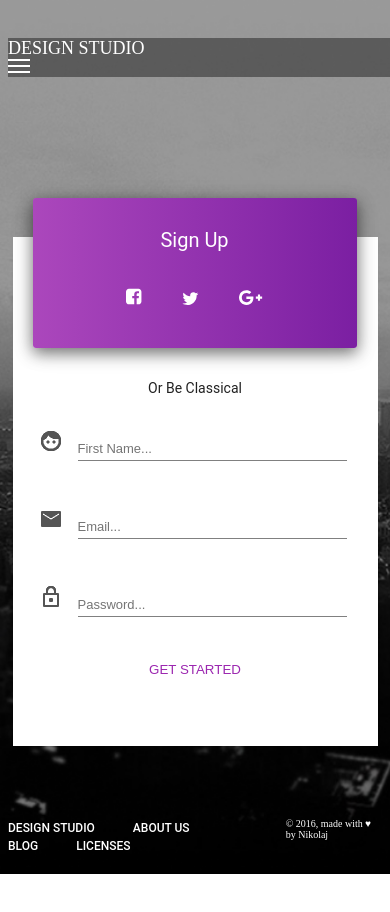
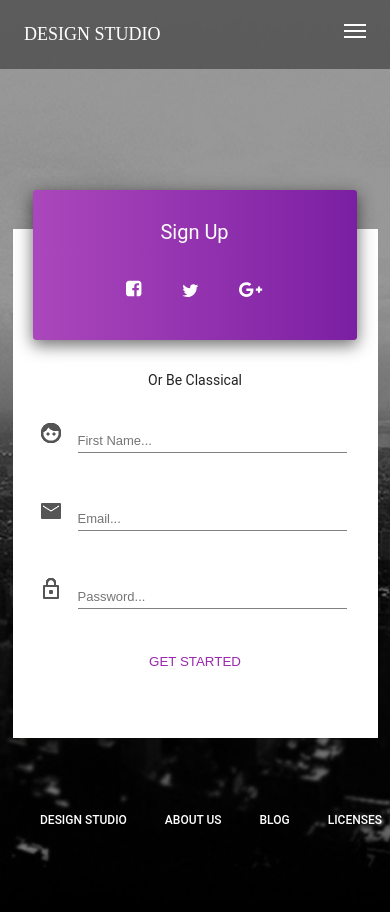
Before and after one commit to aksenov-web/Sign-up-main, a plain HTML site: page index.html in a window 390 px wide. Shown: the top 912 px of the page. Before the commit the page ends 874 px from the top, so only its background shows below. Drawn offline with Linux system fonts and the light colour scheme.

Commit message:
cant change footer content alignment

```diff
--- a/css/style.css
+++ b/css/style.css
@@ -2,7 +2,9 @@ body {
     background-image: url('../images/bg.png');
     background-repeat: no-repeat;
     background-size: cover;
+    margin: 0;
 }
+
 a {
     text-decoration: none;
 
@@ -12,24 +14,62 @@ header {
 
     max-width: 1139px;
     margin: 38px auto 0 auto;
+    display: flex;
+    justify-content: space-between;
+}
+#menu-button {
+    display:none;
 }
 
-@media screen and (max-width: 786px) {
-  header {
-    width: 786px;
-    background: rgba(0, 0, 0, 0.4);
 
-  }
-}
+                @media (max-width: 786px) {
+              header {
+                width: auto;
+                padding: 24px;
+                margin: 0 auto;
+                background: rgba(0, 0, 0, 0.4);
+
+              }
+                footer {
+                    width: 786px;
+
+                }
+            #footer-left {
+                width: auto;
+                margin: 0px auto 76px 40px;
+            }
+            #footer-right {
+
+            }
+            }
+
+
+
+    @media (max-width: 500px) {
+      header {
+        width: auto;
+        padding: 24px;
+        margin: 0 auto;
+        background: rgba(0, 0, 0, 0.4);
+
+      }
+        #top-menu {
+            display: none;
+        }
+        #menu-button {
+        display:block;
+    }
+    }
+
+
+
 #logo {
     display: inline-block;
     color: white;
     font-size: 18px;
 }
-#top-menu {
-    float: right;
 
-}
+
 .instagram-icon::before {
     content: url('../images/Inst.svg');
 }
@@ -145,9 +185,6 @@ footer a {
     font-size: 12px;
     line-height: 14px;
 }
-#footer-left {
-
-}
 
 #footer-right {
     margin: 0px;
@@ -156,6 +193,4 @@ footer a {
     line-height: 11px;
     color: white;
 
-/* !important
-    */
 }
```
Also changed, not shown: index.html (+2 -1 lines).
